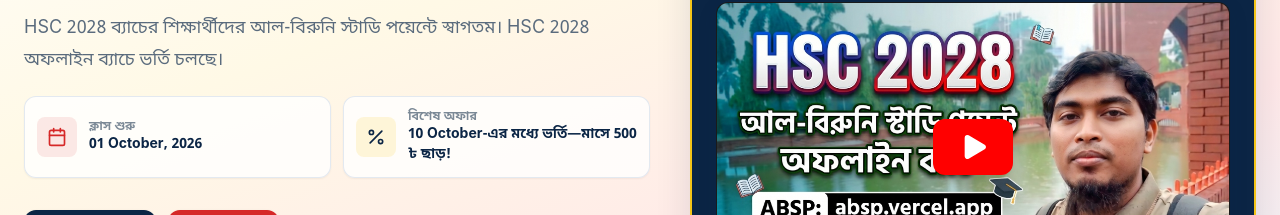
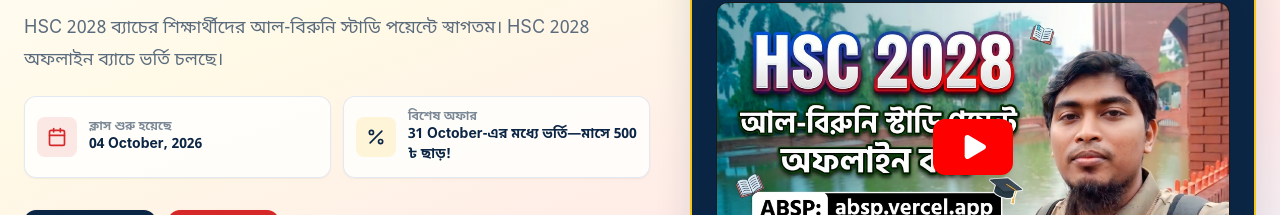
Before and after one commit to Mostafijur-1/Al-Biruni-Study-Point, a Next.js app: page / in a window 1280 px wide. Shown: the part 348-563 px from the top of the page. Built offline with nearby package versions, Linux system fonts and the light colour scheme; no server answers.

Commit message:
chore: update class start to 04 October and offer till 31 October

```diff
--- a/components/home/HomeSection.tsx
+++ b/components/home/HomeSection.tsx
@@ -255,7 +255,7 @@ export function HomeSection({ dict, brand }: HomeSectionProps) {
                 প্রতি মাসে সাশ্রয় 500 ৳!
               </p>
               <Link href={"/contact"} className="inline-flex min-h-9 items-center justify-center gap-1.5 rounded-full bg-primary px-5 py-2 text-xs font-black text-primary-foreground shadow-md transition hover:scale-[1.02] hover:bg-primary/90">
-                অফার চলবে 10 October পর্যন্ত
+                অফার চলবে 31 October পর্যন্ত
               </Link>
             </footer>
           </div>
--- a/messages/bn.json
+++ b/messages/bn.json
@@ -17,10 +17,10 @@
       "eyebrow": "স্বপ্নে জয়ের পথে, আল-বিরুনি সাথে",
       "title": "আল-বিরুনি স্টাডি পয়েন্ট",
       "subtitle": "HSC 2028 ব্যাচের শিক্ষার্থীদের আল-বিরুনি স্টাডি পয়েন্টে স্বাগতম। HSC 2028 অফলাইন ব্যাচে ভর্তি চলছে।",
-      "classStartLabel": "ক্লাস শুরু",
-      "classStartVal": "01 October, 2026",
+      "classStartLabel": "ক্লাস শুরু হয়েছে",
+      "classStartVal": "04 October, 2026",
       "specialOfferLabel": "বিশেষ অফার",
-      "specialOfferVal": "10 October-এর মধ্যে ভর্তি—মাসে 500 ৳ ছাড়!",
+      "specialOfferVal": "31 October-এর মধ্যে ভর্তি—মাসে 500 ৳ ছাড়!",
       "ctaCourses": "কোর্স দেখো",
       "ctaExplore": "MCQ TEST",
       "ctaRegister": "ভর্তি হোন"
@@ -34,7 +34,7 @@
     },
     "hsc2028": {
       "title": "HSC 2028 নতুন অফলাইন ব্যাচ",
-      "subtitle": "ক্লাস শুরু 01 October, 2026 • আগাম ভর্তিতে মাসে 500 ৳ ছাড়",
+      "subtitle": "ক্লাস শুরু হয়েছে 04 October, 2026 • অফার চলবে 31 October পর্যন্ত",
       "physics": {
         "title": "Physics",
         "schedule": "সপ্তাহে ২ টি ক্লাস",
@@ -61,7 +61,7 @@
         "description": "Physics, Chemistry, Higher Math ও ICT—এক প্যাকেজে পূর্ণ প্রস্তুতি, সঙ্গে বিশেষ মাসিক ছাড়।",
         "regularFeeLabel": "রেগুলার মাসিক ফি",
         "regularFee": "4,000 ৳",
-        "offerFeeLabel": "10 October-এর মধ্যে ভর্তি",
+        "offerFeeLabel": "31 October-এর মধ্যে ভর্তি",
         "offerFee": "3,500 ৳",
         "cta": "ভর্তি হতে যোগাযোগ করো"
       }
@@ -111,7 +111,7 @@
         {
           "name": "HSC ২০২৮ • নতুন অফলাইন ব্যাচ",
           "mode": "offline",
-          "schedule": "ক্লাস শুরু: 01 October, 2026",
+          "schedule": "ক্লাস শুরু হয়েছে: 04 October, 2026",
           "seats": "ভর্তি চলছে"
         }
 
```
Also changed, not shown: 1 other file (tests, documents, lock files or other folders).
